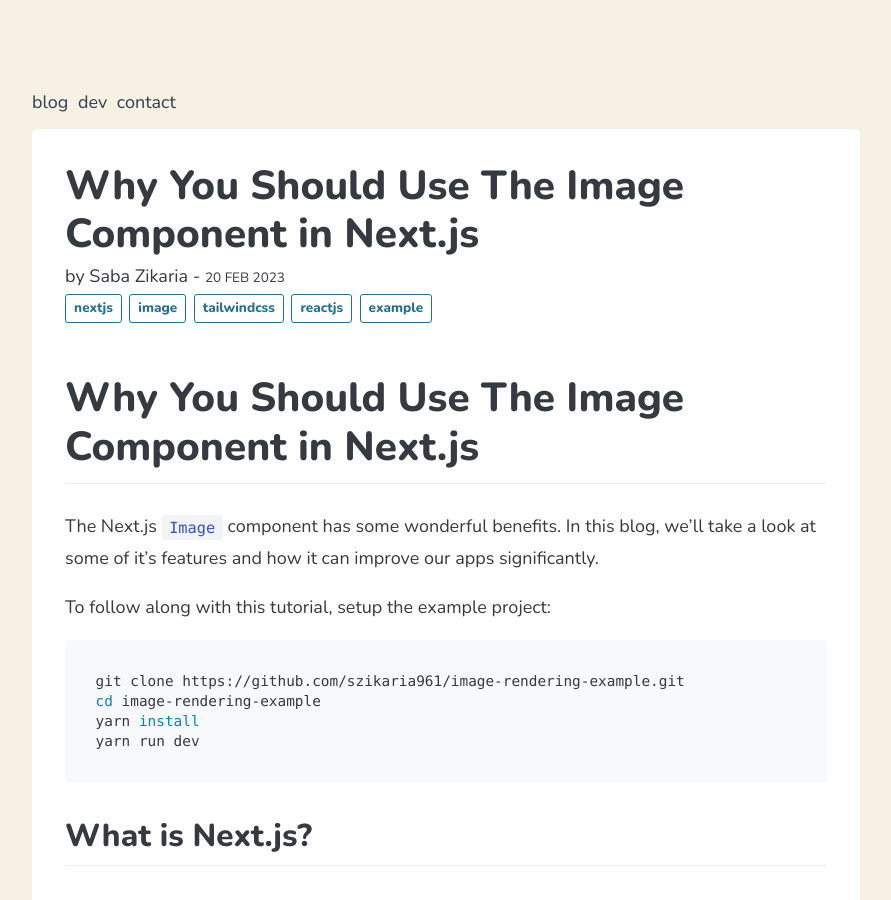
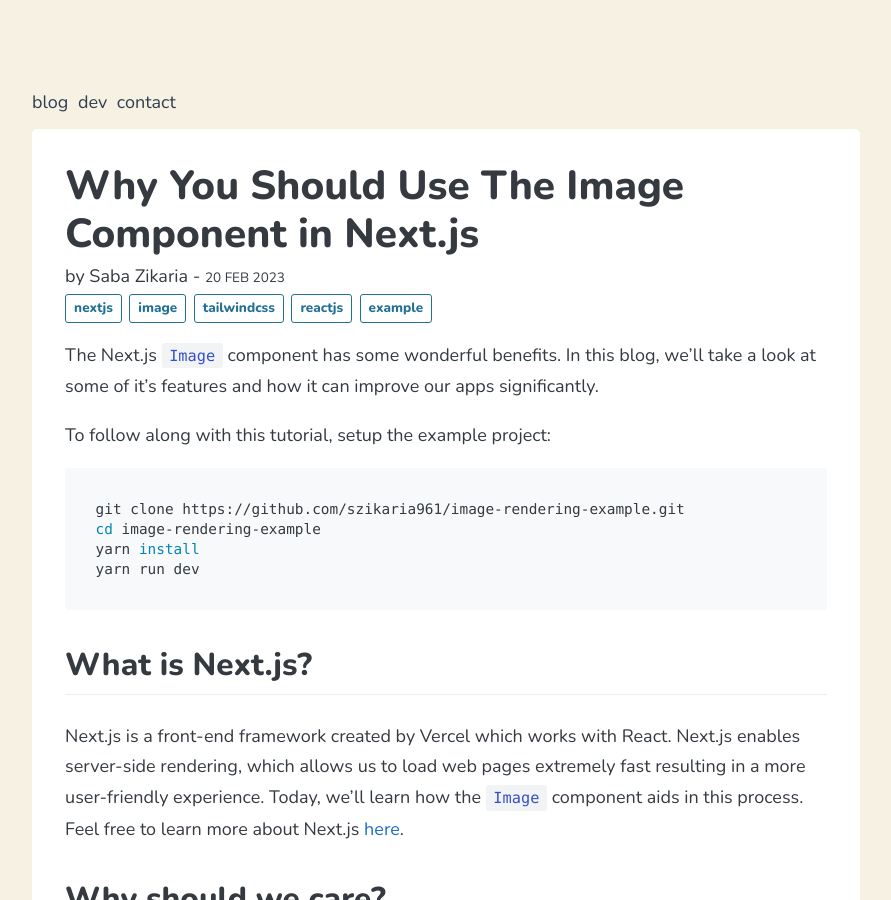
Before and after one commit to szikaria961/szikaria961.github.io, a Jekyll site: the page built from _posts/2023-02-20-why-you-should-use-the-image-component-in-next-js.md, in a window 1280 px wide and 900 px high. Shown: the whole window, without its empty margins (194-1085 px from the left). Built offline with Jekyll 4.4.1, drawn with Linux system fonts in a browser that asks for light colours.

Commit message:
Fix duplicated titles

```diff
--- a/_posts/2023-02-20-why-you-should-use-the-image-component-in-next-js.md
+++ b/_posts/2023-02-20-why-you-should-use-the-image-component-in-next-js.md
@@ -7,7 +7,6 @@
 comments: true
 share: true
 ---
-# Why You Should Use The Image Component in Next.js
 The Next.js `Image` component has some wonderful benefits. In this blog, we'll take a look at some of it's features and how it can improve our apps significantly.
 
 To follow along with this tutorial, setup the example project:
```
